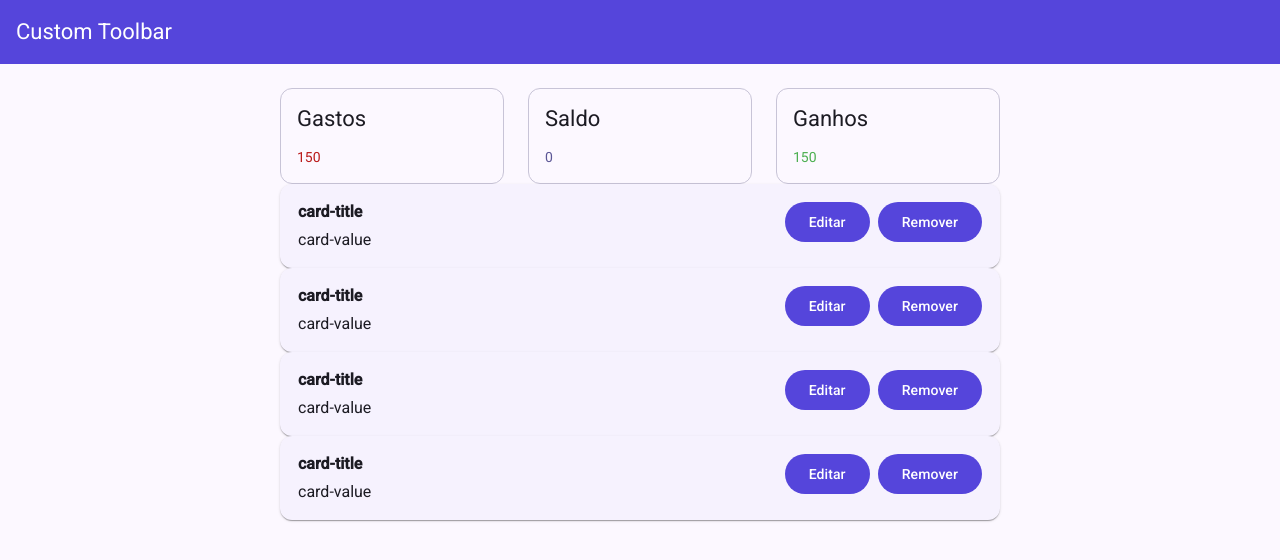
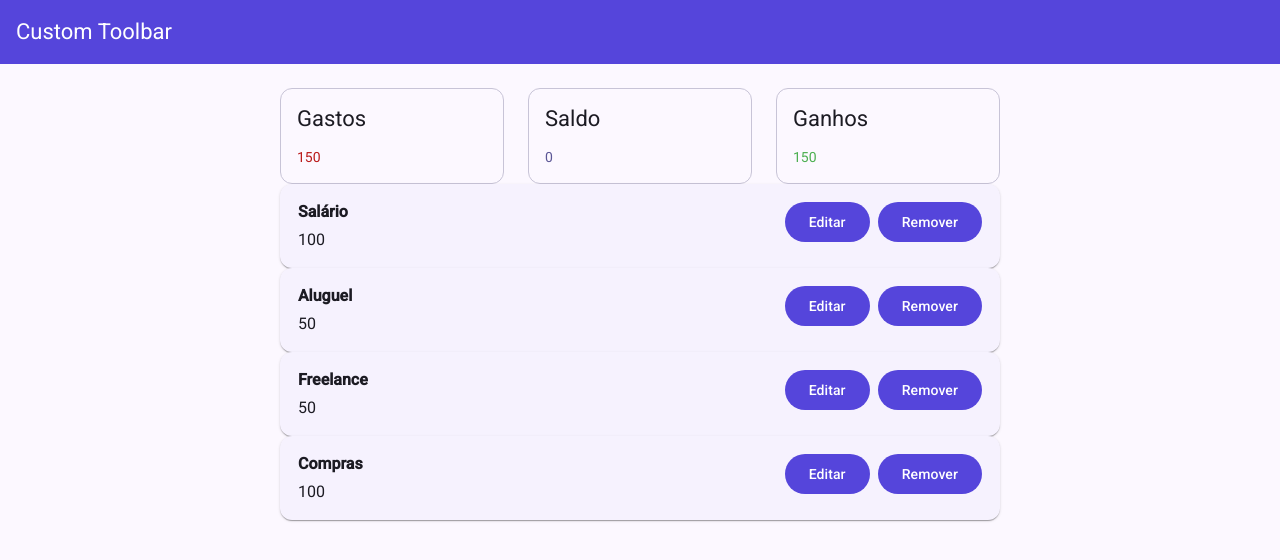
Before and after one commit to fabioaguir/gerenciador-financeiro, an Angular app: page / in a window 1280 px wide. Shown: the top 560 px of the page. Built offline with nearby package versions, Linux system fonts and the light colour scheme.

Commit message:
Criando a interface Transaction

```diff
--- a/src/app/features/home/components/transaction-item/transaction-item.html
+++ b/src/app/features/home/components/transaction-item/transaction-item.html
@@ -1,7 +1,7 @@
 <mat-card class="card">
     <div>
-        <div class="card-title">card-title</div>
-        <div class="card-value">card-value</div>
+        <div class="card-title">{{ transaction().title }}</div>
+        <div class="card-value">{{ transaction().value }}</div>
     </div>
     <div class="card-actions">
         <button matButton="filled">Editar</button>
--- a/src/app/features/home/components/transaction-item/transaction-item.ts
+++ b/src/app/features/home/components/transaction-item/transaction-item.ts
@@ -1,6 +1,7 @@
-import { Component } from '@angular/core';
+import { Component, input } from '@angular/core';
 import { MatButtonModule } from '@angular/material/button';
 import { MatCardModule } from '@angular/material/card';
+import { Transaction } from '../../../../shared/transaction/intafaces/transaction';
 
 @Component({
   selector: 'app-transaction-item',
@@ -10,4 +11,5 @@ import { MatCardModule } from '@angular/material/card';
 })
 export class TransactionItem {
 
+  transaction = input.required<Transaction>()
 }
--- a/src/app/features/home/home.html
+++ b/src/app/features/home/home.html
@@ -1,5 +1,5 @@
 <app-balance [transactions]="transactions()"></app-balance>
 
 @for (item of transactions(); track item) {
-  <app-transaction-item></app-transaction-item>
+  <app-transaction-item [transaction]="item"></app-transaction-item>
 }
--- a/src/app/features/home/home.ts
+++ b/src/app/features/home/home.ts
@@ -1,6 +1,8 @@
 import { Component, signal } from '@angular/core';
 import { Balance } from "./components/balance/balance";
 import { TransactionItem } from "./components/transaction-item/transaction-item";
+import { Transaction } from '../../shared/transaction/intafaces/transaction';
+import { TransactionType } from '../../shared/transaction/enuns/transaction-type';
 
 @Component({
   selector: 'app-home',
@@ -10,10 +12,22 @@ import { TransactionItem } from "./components/transaction-item/transaction-item"
 })
 export class Home {
 
-  transactions = signal([
-    { value: 100, type: 'income' },
-    { value: 50, type: 'outcome' },
-    { value: 50, type: 'income' },
-    { value: 100, type: 'outcome' },
+  transactions = signal<Transaction[]>([
+    {
+      value: 100, type: TransactionType.INCOME,
+      title: 'Salário'
+    },
+    {
+      value: 50, type: TransactionType.OUTCOME,
+      title: 'Aluguel'
+    },
+    {
+      value: 50, type: TransactionType.INCOME,
+      title: 'Freelance'
+    },
+    {
+      value: 100, type: TransactionType.OUTCOME,
+      title: 'Compras'
+    },
   ])
 }
--- /dev/null
+++ b/src/app/shared/transaction/enuns/transaction-type.ts
@@ -0,0 +1,4 @@
+export enum TransactionType {
+    INCOME = 'income',
+    OUTCOME = 'outcome',
+}
--- /dev/null
+++ b/src/app/shared/transaction/intafaces/transaction.ts
@@ -0,0 +1,8 @@
+import { TransactionType } from "../enuns/transaction-type";
+
+
+export interface Transaction {
+    title: string;
+    value: number;
+    type: TransactionType;
+}
```
